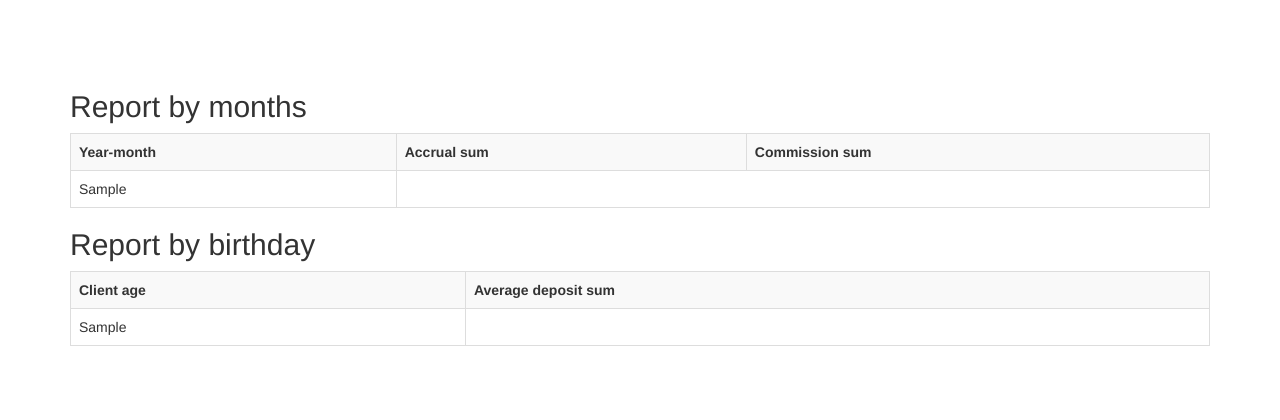
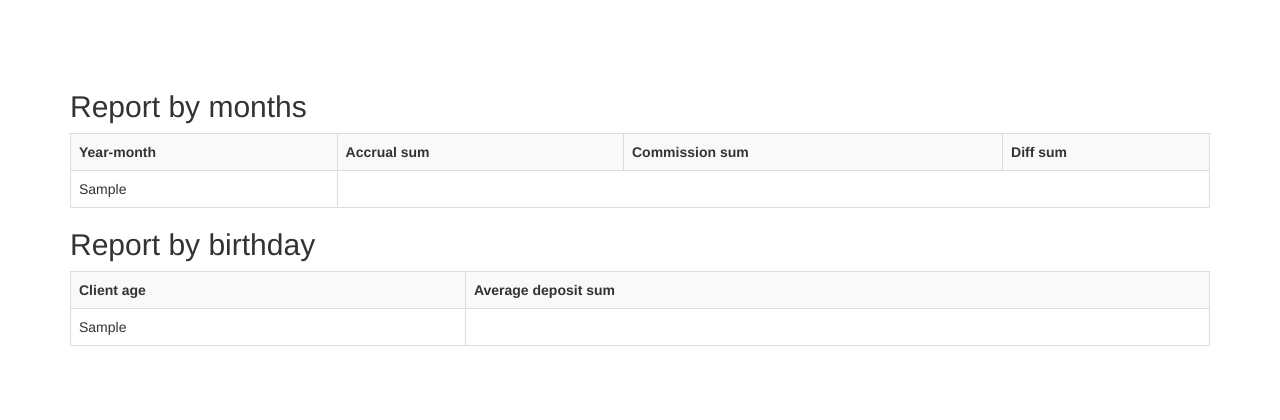
Before and after one commit to areykh/tstech, a Yii app: template views/site/index.php in a window 1280 px wide. Shown: the top 420 px of the page. Run offline with PHP 8.4 and a stand-in for Yii, Linux system fonts and the light colour scheme; the template is opened without the code that fills it: most values are stand-ins (such as "Sample title", 1, 10 or a date in 2020); data that the repository does not hold is empty; some libraries are stand-ins or nearby versions.

Commit message:
fixed report

```diff
--- a/models/Operation.php
+++ b/models/Operation.php
@@ -127,7 +127,8 @@ class Operation extends \yii\db\ActiveRecord
             SELECT
                 LEFT(created_at, 7) as yearmonth,
                 SUM(CASE WHEN direction = " . self::DIRECTION_ACCRUAL . " THEN cash END) as accrualsum,
-                SUM(CASE WHEN direction = " . self::DIRECTION_COMMISSION . " THEN cash END) as commissionsum
+                SUM(CASE WHEN direction = " . self::DIRECTION_COMMISSION . " THEN cash END) as commissionsum,
+                SUM(CASE WHEN direction = " . self::DIRECTION_COMMISSION . " THEN cash ELSE -cash END) as diff
             FROM
                 " . self::tableName() . "
             GROUP BY LEFT(created_at, 7)
--- a/views/site/index.php
+++ b/views/site/index.php
@@ -12,6 +12,7 @@ $this->title = 'TS Tech';
                 <th>Year-month</th>
                 <th>Accrual sum</th>
                 <th>Commission sum</th>
+                <th>Diff sum</th>
             </tr>
             <?php foreach ($report['profitByMonths'] as $rows) { ?>
                 <tr>
```
